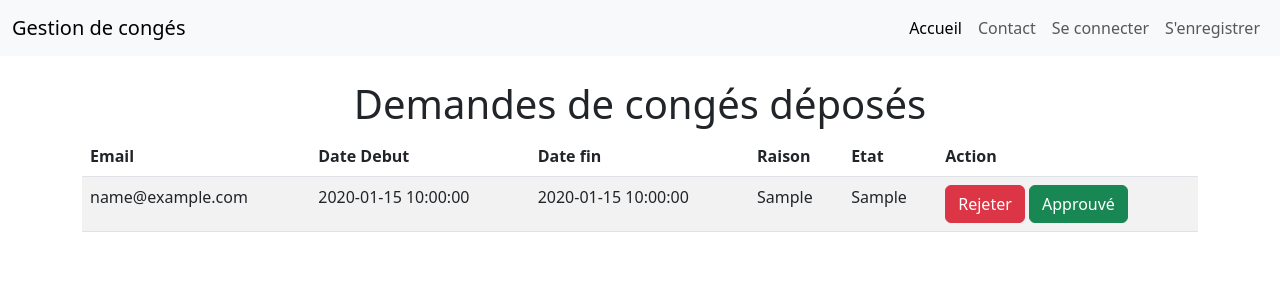
After one commit to Abdu-Azaz/leave_request, a PHP site: page /demandes.php in a window 1280 px wide. The commit adds this page. Shown: the top 300 px of the page. Run offline with PHP 8.4, Linux system fonts and the light colour scheme; the visitor is signed in with stand-in values (Sample User, id 1); tables that the repository leaves empty or names only in its code hold one stand-in row (values such as "Sample post").

Commit message:
initial commit

```diff
--- /dev/null
+++ b/demandes.php
@@ -0,0 +1,112 @@
+<?php
+session_start();
+require_once "connect_db.php";
+
+$rh_email = $_SESSION["rh_email"] ?? null;
+
+if ($rh_email) {
+    $sql = "SELECT * FROM conges";
+    $result = mysqli_query($conn, $sql);
+    $conges = [];
+
+    if (mysqli_num_rows($result) > 0) {
+        while ($row = mysqli_fetch_assoc($result)) {
+            $conges[] = $row;
+        }
+    }
+} else {
+    echo "Erreur!";
+    exit;
+}
+
+// Handle approval or rejection of congé requests
+if ($_SERVER["REQUEST_METHOD"] == "POST") {
+    $email = mysqli_real_escape_string($conn, $_POST['email']);
+    $start_date = mysqli_real_escape_string($conn, $_POST['start_date']);
+    $action = $_POST['action'];
+
+    if ($action === 'rejeter') {
+        $etat = 'rejeté';
+    } elseif ($action === 'approuver') {
+        $etat = 'approuvé';
+    } else {
+        $etat = 'en cours';
+    }
+
+    $sql = "UPDATE conges SET etat='$etat' WHERE email='$email' AND start_date='$start_date'";
+    if (mysqli_query($conn, $sql)) {
+        header("Location: demandes.php"); // Refresh the page after the update
+        exit;
+    } else {
+        echo "Erreur de mise à jour: " . mysqli_error($conn);
+    }
+}
+?>
+
+
+
+<!DOCTYPE html>
+<html lang="en">
+
+<head>
+    <meta charset="UTF-8">
+    <meta name="viewport" content="width=device-width, initial-scale=1.0">
+    <title>Register</title>
+    <link href="https://cdn.jsdelivr.net/npm/bootstrap@5.3.0/dist/css/bootstrap.min.css" rel="stylesheet">
+
+</head>
+
+<body>
+    <?php
+    require ('navbar.php')
+        ?>
+
+    <div class="container">
+        <div class="mt-4 text-center">
+            <h1 class="">Demandes de congés déposés</h1>
+        </div>
+
+
+        <table class="table table-striped table-responsive">
+            <thead>
+                <tr>
+                    <th>Email</th>
+                    <th>Date Debut</th>
+                    <th>Date fin</th>
+                    <th>Raison</th>
+                    <th>Etat</th>
+                    <th>Action</th>
+                </tr>
+            </thead>
+            <tbody>
+                <?php foreach ($conges as $cong) { ?>
+                    <tr>
+                        <td><?php echo htmlspecialchars($cong["email"]); ?></td>
+                        <td><?php echo htmlspecialchars($cong["start_date"]); ?></td>
+                        <td><?php echo htmlspecialchars($cong["end_date"]); ?></td>
+                        <td><?php echo htmlspecialchars($cong["raison"]); ?></td>
+                        <td><?php echo htmlspecialchars($cong["etat"]); ?></td>
+                        <td>
+                            <!-- Add a form for each button or a link with query parameters -->
+                            <form method="POST" action="process_conge.php">
+                                <input type="hidden" name="email" value="<?php echo htmlspecialchars($cong["email"]); ?>">
+                                <input type="hidden" name="start_date"
+                                    value="<?php echo htmlspecialchars($cong["start_date"]); ?>">
+                                <input type="hidden" name="end_date"
+                                    value="<?php echo htmlspecialchars($cong["end_date"]); ?>">
+                                <button type="submit" name="action" value="rejeter" class="btn btn-danger">Rejeter</button>
+                                <button type="submit" name="action" value="approuver"
+                                    class="btn btn-success">Approuvé</button>
+                            </form>
+                        </td>
+                    </tr>
+                <?php } ?>
+            </tbody>
+        </table>
+
+    </div>
+    <script src="https://cdn.jsdelivr.net/npm/bootstrap@5.3.0/dist/js/bootstrap.bundle.min.js"></script>
+
+</body>
+
+</html>
--- /dev/null
+++ b/navbar.php
@@ -0,0 +1,27 @@
+  <nav class="navbar navbar-expand-lg bg-light">
+  <div class="container-fluid">
+      <a class="navbar-brand" href="#">Gestion de congés</a>
+      <button class="navbar-toggler" type="button" data-bs-toggle="collapse"
+          data-bs-target="#navbarSupportedContent" aria-controls="navbarSupportedContent"
+          aria-expanded="false" aria-label="Toggle navigation">
+          <span class="navbar-toggler-icon"></span>
+      </button>
+      <div class="collapse navbar-collapse" id="navbarSupportedContent">
+          <ul class="navbar-nav ms-auto mb-2 mb-lg-0">
+              <li class="nav-item">
+                  <a class="nav-link active" aria-current="page" href="#">Accueil</a>
+              </li>
+              <li class="nav-item">
+                  <a class="nav-link" href="#">Contact</a>
+              </li>
+              <li class="nav-item">
+                  <a class="nav-link" href="login.php">Se connecter</a>
+              </li>
+              <li class="nav-item">
+                  <a class="nav-link" href="register.php">S'enregistrer</a>
+              </li>
+          </ul>
+
+      </div>
+  </div>
+</nav>
```
Also changed, not shown: conge.php (+28 -48 lines), index.php (+4 -28 lines), login.php (+25 -37 lines), register.php (+26 -40 lines).
